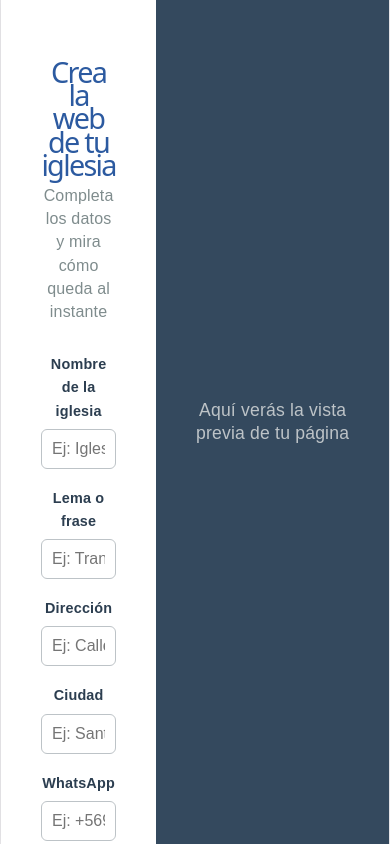
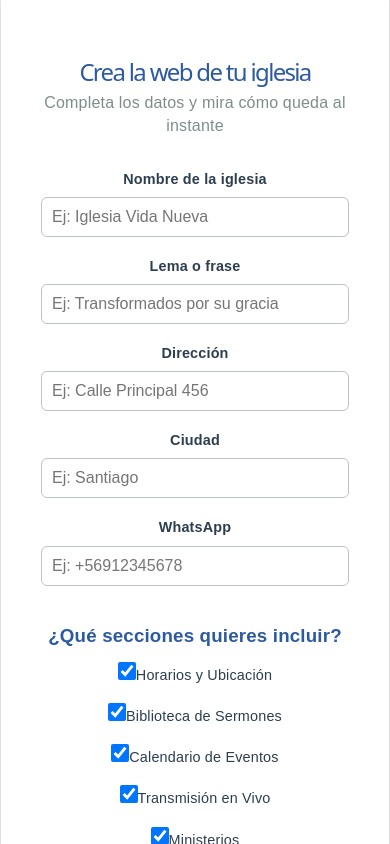
Before and after one commit to Alonsoph/church-generator-frontend, a React (Vite) app: page / in a window 390 px wide. Shown: the top 844 px of the page. Built offline with nearby package versions, Linux system fonts and the light colour scheme.

Commit message:
responsive movil

```diff
--- a/src/App.css
+++ b/src/App.css
@@ -112,3 +112,26 @@ body { font-family: Arial, sans-serif; background: #ECF0F1; }
   text-align: center;
   font-size: 1.1em;
 }
+
+@media (max-width: 768px) {
+  .app {
+    flex-direction: column;
+    height: auto;
+  }
+  .panel-form {
+    width: 100%;
+    max-width: 100%;
+    height: auto;
+  }
+  .panel-preview {
+    width: 100%;
+    min-height: 70vh;
+    padding: 12px;
+  }
+  .preview-frame {
+    height: 70vh;
+  }
+  .panel-form h1 {
+    font-size: 1.5em;
+  }
+}
```
